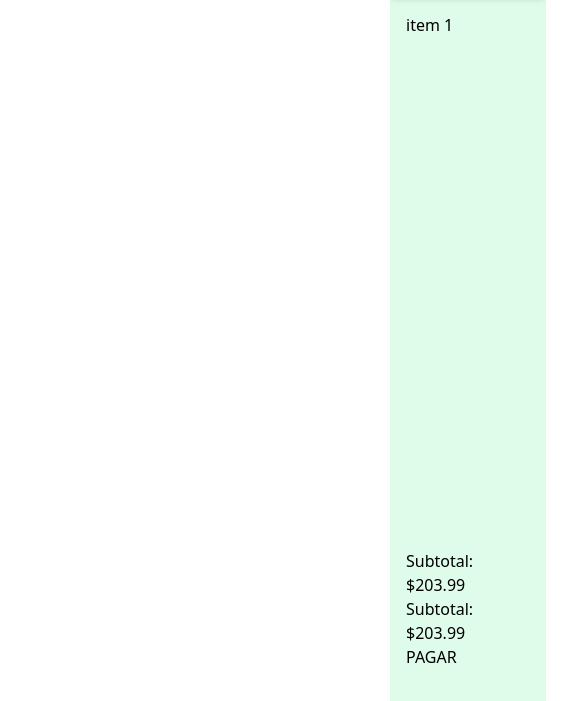
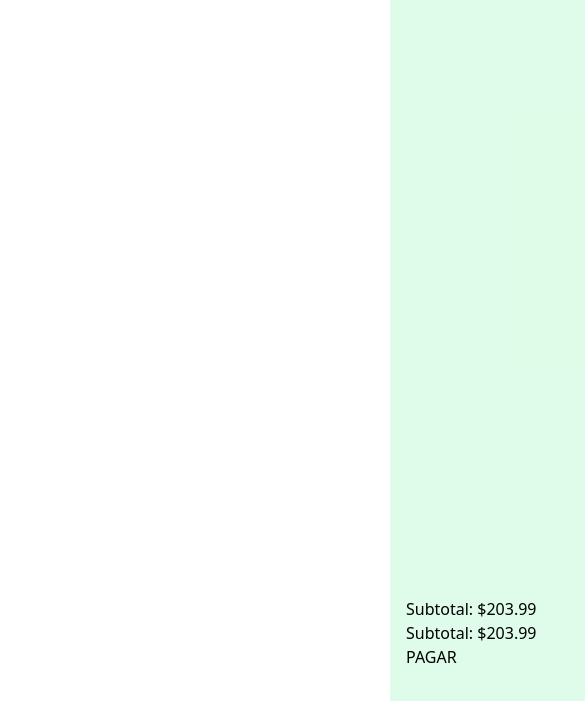
Before and after one commit to rodlemus/carrito-udb-g1, a website built with Vite: page index.html in a window 390 px wide. Shown: the part 143-844 px from the top of the page, 585 px wide, since content can reach past the window. Built offline with nearby package versions, Linux system fonts and the light colour scheme.

Commit message:
sidebar responsive

```diff
--- a/index.html
+++ b/index.html
@@ -49,7 +49,7 @@
     </div>
     <div
       id="sidebarShoppingCart"
-      class="flex flex-col h-screen absolute top-0 right-0 w-[40%] bg-green-100/90 pb-8 transform translate-x-full transition-transform duration-300"
+      class="flex flex-col h-screen absolute top-0 right-0 w-full md:w-[40%] bg-green-100/90 pb-8 transform translate-x-full transition-transform duration-300"
     >
       <div
         class="flex justify-between items-center bg-white p-4 rounded-b-sm shadow-md"
```
